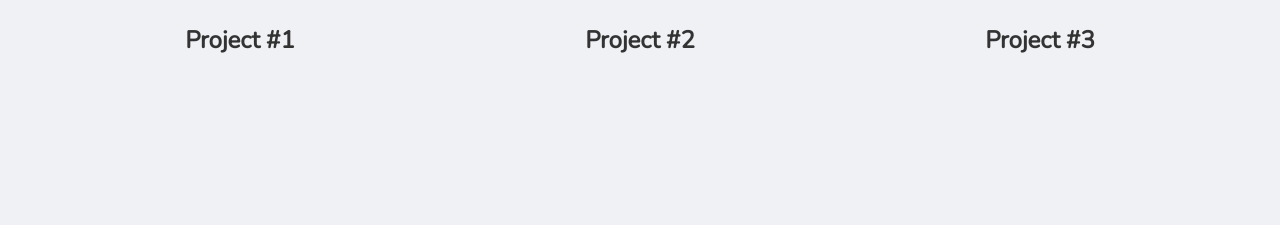
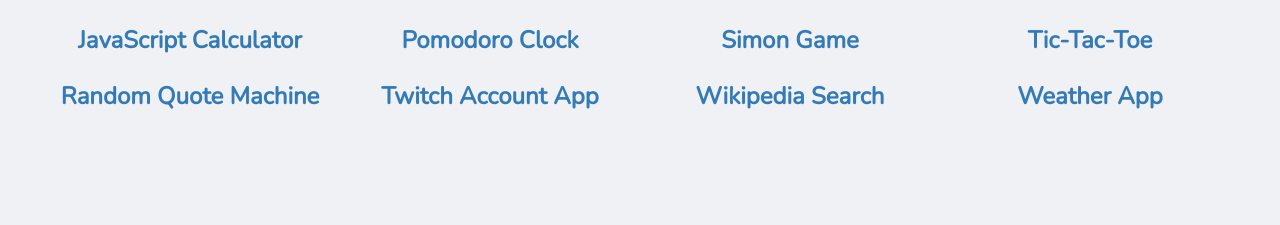
Before and after one commit to R1zzo23/dev_portfolio, a plain HTML site: page index.html in a window 1280 px wide. Both pictures are taken after a click on the element 547 px from the left and 313 px from the top of the page. Shown: the part 508-733 px from the top of the page. Drawn offline with nearby package versions, Linux system fonts and the light colour scheme.

Commit message:
Added web development projects with links.

```diff
--- a/custom.css
+++ b/custom.css
@@ -23,6 +23,10 @@ hr {
 	padding-bottom: 5px;
 	background-color: #ED3B3B;
 	border-radius: 15px;
+}
+
+#webDevProjects img {
+	height: 250px;
 }
 
 .skill_area {
--- a/index.html
+++ b/index.html
@@ -53,14 +53,31 @@
 				<div id="webDevProjects" show="no" class="col-md-12 text-center projects">
 					<h1>Web Development Projects</h1>
 					<div class='row'>
-						<div class="col-md-4">
-							<h3>Project #1</h3>
+						<div class="col-md-3">
+							<a href="https://r1zzo23.github.io/JavaScript_calculator/"><h3>JavaScript Calculator</h3></a>
 						</div>
-						<div class="col-md-4">
-							<h3>Project #2</h3>
+						<div class="col-md-3">
+							<a href='https://r1zzo23.github.io/Pomodoro_Clock/'><h3>Pomodoro Clock</h3></a>
 						</div>
-						<div class="col-md-4">
-							<h3>Project #3</h3>
+						<div class="col-md-3">
+							<a href='https://r1zzo23.github.io/Simon/'><h3>Simon Game</h3></a>
+						</div>
+						<div class="col-md-3">
+							<a href='https://r1zzo23.github.io/Tic-Tac-Toe/'><h3>Tic-Tac-Toe</h3></a>
+						</div>
+					</div>
+					<div class='row'>
+						<div class='col-md-3'>
+							<a href='https://r1zzo23.github.io/random_quote_machine/'><h3>Random Quote Machine</h3></a>
+						</div>
+						<div class="col-md-3">
+							<a href='https://codepen.io/arizzo/full/YQgrYN/'><h3>Twitch Account App</h3></a>
+						</div>
+						<div class="col-md-3">
+							<a href='https://codepen.io/arizzo/full/RgxLLQ/'><h3>Wikipedia Search</h3></a>
+						</div>
+						<div class="col-md-3">
+							<a href='https://codepen.io/arizzo/full/BZwXow/'><h3>Weather App</h3></a>
 						</div>
 					</div>
 				</div>
```
Also changed, not shown: img/aoe.JPG (deleted), img/contact_me.png (deleted), img/csl-trade-machine.JPG (deleted), img/hoop-it-up.JPG (deleted), img/ncaa-csl.JPG (deleted), img/nimbus-nutrition.JPG (deleted), img/office-desk.jpg (deleted), img/zelda-text.JPG (deleted).
